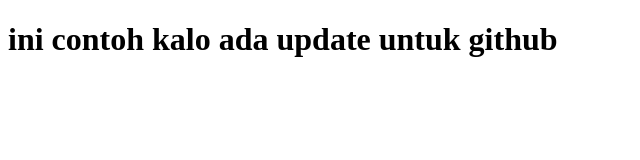
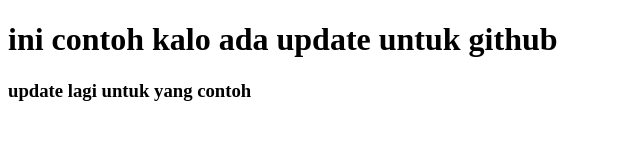
Before and after one commit to Leonp24/tokin3, a plain HTML site: page contoh.html in a window 1280 px wide. Shown: the whole page, without its empty margins (0-640 px from the left). Drawn offline with Linux system fonts and the light colour scheme.

Commit message:
ada update baru

```diff
--- a/contoh.html
+++ b/contoh.html
@@ -7,5 +7,7 @@
 </head>
 <body>
     <h1>ini contoh kalo ada update untuk github</h1>
+    <!-- update -->
+    <h3>update lagi untuk yang contoh</h3>
 </body>
 </html>
```
